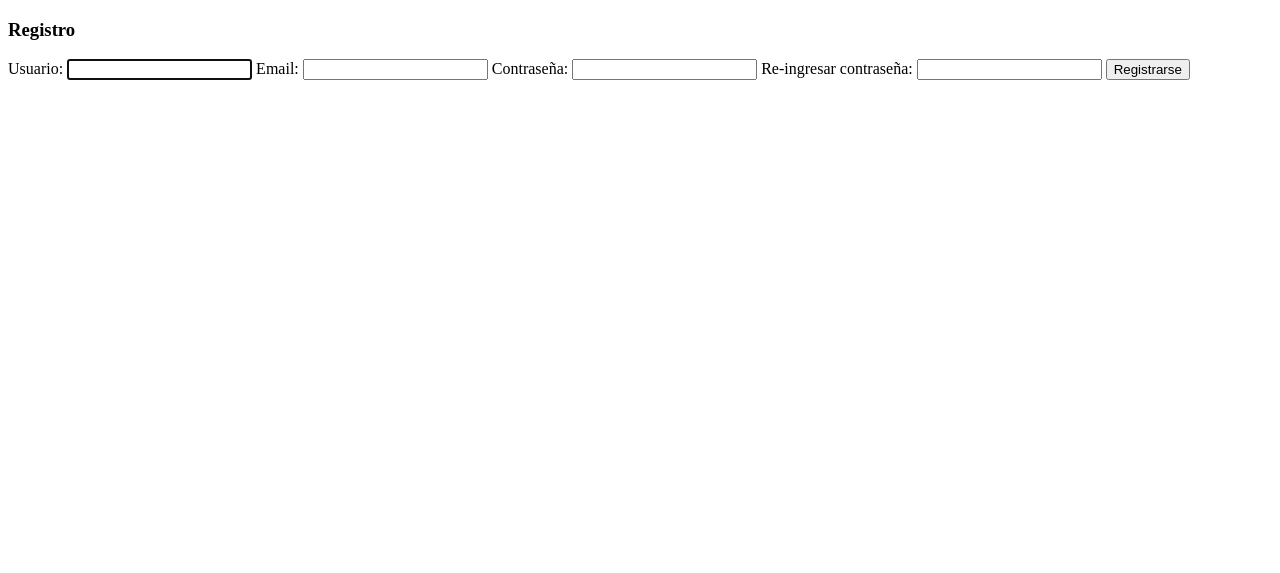
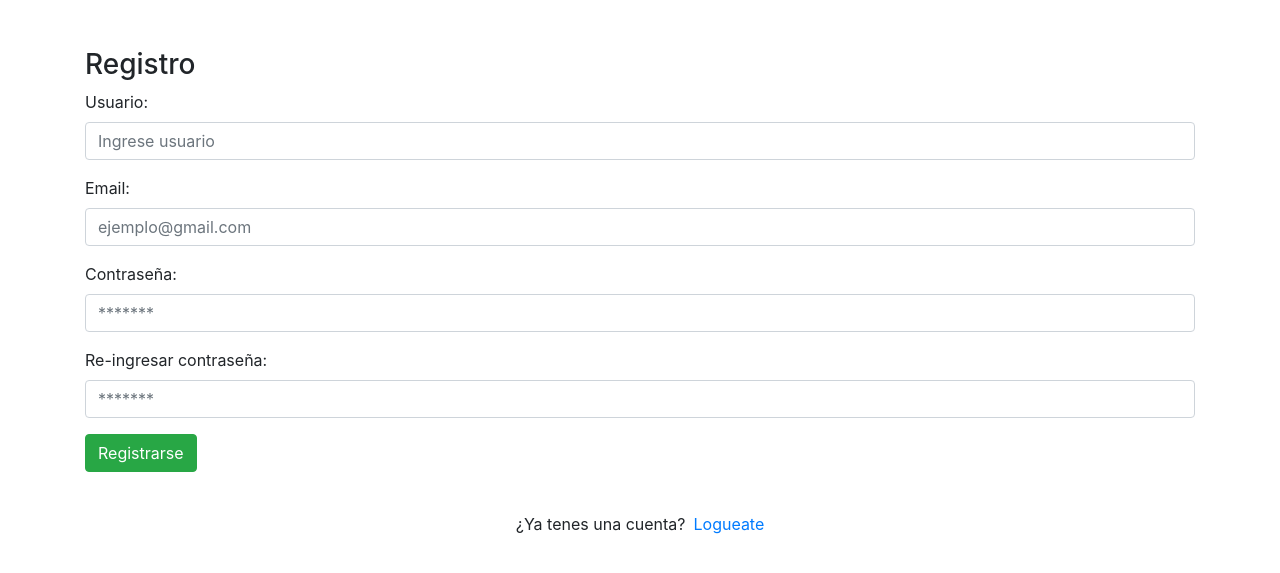
Before and after one commit to nicolasgonzalez98/CalorieCalc-dj-py-, a Django app: page /register/ in a window 1280 px wide. Shown: the top 573 px of the page. Run offline with Django 4.2, Linux system fonts and the light colour scheme; some libraries are stand-ins or nearby versions.

Commit message:
estilos registro

```diff
--- a/CalorieClac/Fityfeed/forms.py
+++ b/CalorieClac/Fityfeed/forms.py
@@ -13,6 +13,28 @@
         fields = "__all__"
 
 class crearUsuarioForm(UserCreationForm):
+    def __init__(self, *args, **kwargs):
+        super(crearUsuarioForm, self).__init__(*args, **kwargs)
+        self.fields['username'].widget.attrs = {
+            'placeholder': 'Ingrese usuario',
+            'class':'form-control',
+            'id':'username'
+        }
+        self.fields['email'].widget.attrs = {
+            'class':'form-control',
+            'placeholder':'ejemplo@gmail.com',
+            'id':'email'
+        }
+        self.fields['password1'].widget.attrs = {
+            'placeholder': '*******',
+            'class':'form-control',
+            'id':'password1'
+        }
+        self.fields['password2'].widget.attrs = {
+            'placeholder': '*******',
+            'class':'form-control',
+            'id':'password2'
+        }
     class Meta:
         model = User
         fields = ['username', 'email', 'password1', 'password2']
--- a/CalorieClac/Fityfeed/templates/login.html
+++ b/CalorieClac/Fityfeed/templates/login.html
@@ -24,7 +24,7 @@
         </div>
 
 
-        <input type="submit" class="btn btn-primary mb-3" value="Iniciar sesión"/>
+        <input type="submit" class="btn btn-primary mb-3 btn-success" value="Iniciar sesión"/>
         <div id="emailHelp" class="form-text">¿Todavia no tenes una cuenta? <a href='{% url "register" %}'>Registrate</a></div>
 
     </form>
--- a/CalorieClac/Fityfeed/templates/register.html
+++ b/CalorieClac/Fityfeed/templates/register.html
@@ -3,29 +3,43 @@
 <html lang="en">
 <head>
     <title>Registro</title>
+    <link rel="stylesheet" href="https://stackpath.bootstrapcdn.com/bootstrap/4.5.0/css/bootstrap.min.css" integrity="sha384-9aIt2nRpC12Uk9gS9baDl411NQApFmC26EwAOH8WgZl5MYYxFfc+NcPb1dKGj7Sk" crossorigin="anonymous"0>
     <style>
 
     </style>
 </head>
-<body>
+<body class="container h-100 mt-5">
     <h3>Registro</h3>
 
         <form method="POST" action="">
             {% csrf_token %}
-            Usuario:
-            {{form.username}}
-
-            Email:
-            {{form.email}}
+            <div class="mb-3">
+                <label for="username" class="form-label">Usuario:</label>
+                {{form.username}}
+            </div>
+            <div class="mb-3">
+                <label for="email" class="form-label">Email:</label>
+                {{form.email}}
+            </div>
+            <div class="mb-3">
+                <label for="password1" class="form-label">Contraseña:</label>
+                {{form.password1}}
+            </div>
+            <div class="mb-3">
+                <label for="password2" class="form-label">Re-ingresar contraseña:</label>
+                {{form.password2}}
+            </div>
 
 
-            Contraseña:
-            {{form.password1}}
+            <input class="btn btn-primary mb-3 btn-success" type="submit" value = 'Registrarse' />
+        </form>
 
-            Re-ingresar contraseña:
-            {{form.password2}}
+        {{form.errors}}
 
-            <input type="submit" value = 'Registrarse' />
-        </form>
+        <div class="mt-4">
+            <div class="d-flex justify-content-center links">
+                ¿Ya tenes una cuenta? <a href="{% url 'login' %}" class="ml-2">Logueate</a>
+            </div>
+        </div>
 </body>
 </html>
--- a/CalorieClac/Fityfeed/views.py
+++ b/CalorieClac/Fityfeed/views.py
@@ -84,6 +84,7 @@
             Cliente.objects.create(usuario=user, nombre=username,email=email)
             return redirect('login')
     ctx = {'form': form}
+
     return render(request, 'register.html', ctx)
 
 ##FALTAN DATOS
@@ -105,5 +106,6 @@
             form.save()
             return redirect('/')
     form = agregarUsuarioComidaItemForm()
+
     ctx = {'form':form}
     return render(request, 'addFoodUserItem.html', ctx)
```
Also changed, not shown: CalorieClac/db.sqlite3.
